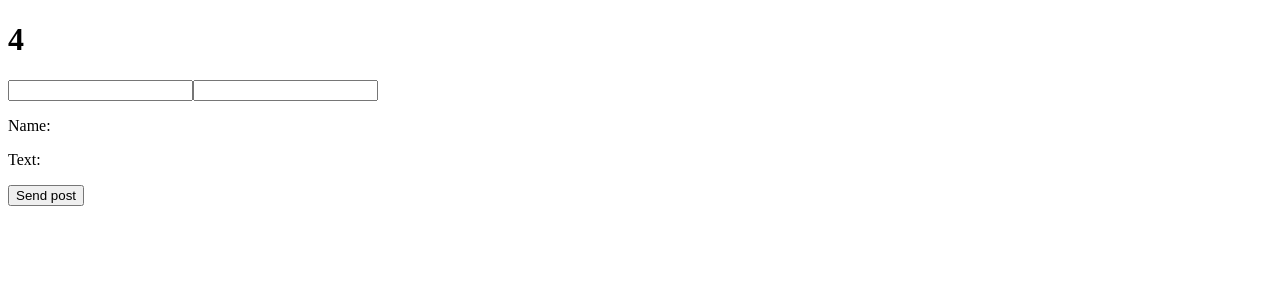
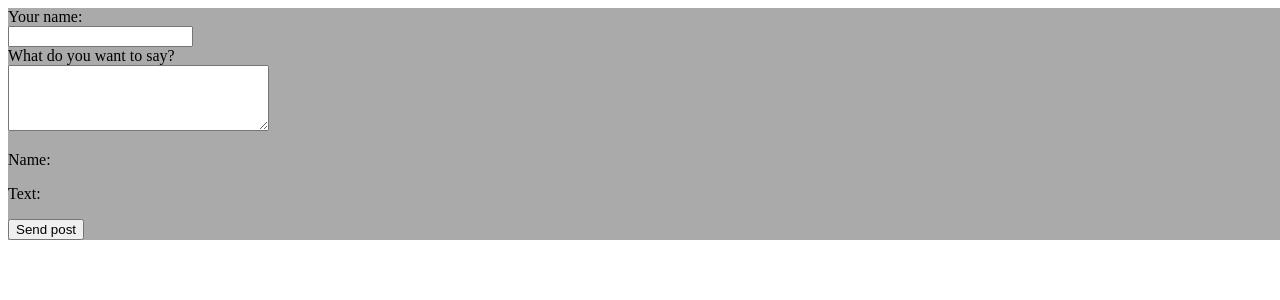
Before and after one commit to rflare/CampfireClient, a React (Vite) app: page / in a window 1280 px wide. Shown: the top 300 px of the page. Built offline with nearby package versions, Linux system fonts and the light colour scheme; no server answers.

Commit message:
The client looks somewhat better now

```diff
--- a/src/App.jsx
+++ b/src/App.jsx
@@ -4,14 +4,14 @@ function App() {
     const [username, setUsername] = useState("")
     const [bodyText, setBodyText] = useState("")
 
-    const [posts, setPosts] = useState("")
+    const [posts, setPosts] = useState([])
 
     useEffect(() => {
         fetch("/api/get")
             .then((res) => res.json())
             .then((res) => {
                 console.log(res)
-                setPosts(res[1].text)
+                setPosts(res)
             })
     }, [])
 
@@ -19,7 +19,6 @@ function App() {
 
     function postData(username, bodytext)
     {
-
         fetch("/api/post",{
             method: "POST",
             headers: {
@@ -30,24 +29,35 @@ function App() {
                 name: username,
                 text: bodytext,
                 time: Date.now()
-            }),
+            })
         })
 
     }
 
     return (
         <>
-            <h1>{2 + 2}{posts}</h1>
 
 
-            <input type="text" value={username} maxLength="30" onChange={(e) => setUsername(e.target.value)}/>
-            <input type="text" value={bodyText} onChange={(e) => setBodyText(e.target.value)}/>
+            <div style={{position:"fixed", backgroundColor:"#aaa", width:"100%"}}>
+                <label>Your name:</label><br/>
+                <input type="text" value={username} maxLength="30" onChange={(e) => setUsername(e.target.value)}/><br/>
+
+                <label>What do you want to say?</label><br/>
+                <textarea value={bodyText} onChange={(e) => setBodyText(e.target.value)} rows={4} cols={30}/><br/>
+
+                <p>Name: {username}</p>
+                <p>Text: {bodyText}</p>
+                <button onClick={()=>postData(username, bodyText)}>Send post</button>
+            </div>
+
+            <div style={{height:"300px"}}></div>
+
+            <ul>{posts.map((post, index) =>
+                <li key={index}>{post.name} said: {post.text} at {new Date(post.time_millis).toDateString()}</li>
+            )}</ul>
 
 
-            <p>Name: {username}</p>
-            <p>Text: {bodyText}</p>
 
-            <button onClick={()=>postData(username, bodyText)}>Send post</button>
         </>
     )
 }
```
